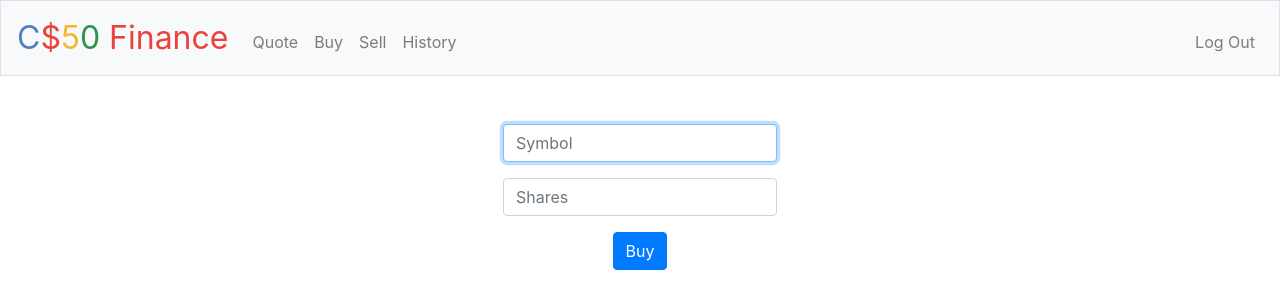
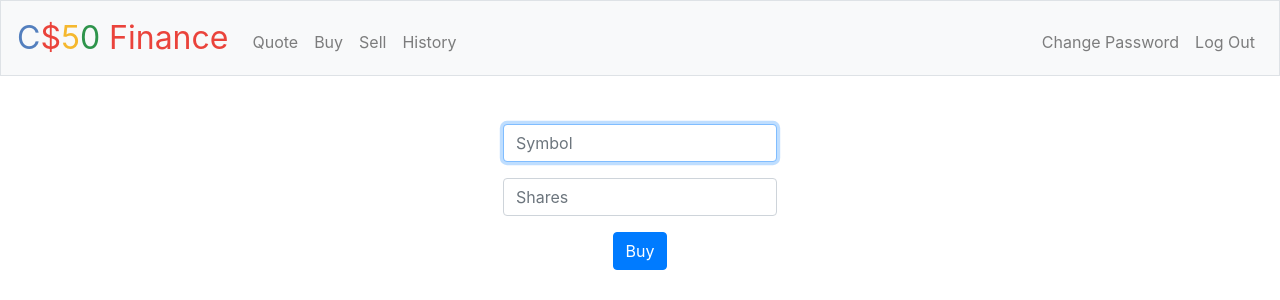
Before and after one commit to alishahwee/finance, a Flask app: page /buy in a window 1280 px wide. Shown: the top 300 px of the page. Run offline with Flask 2, Linux system fonts and the light colour scheme; the visitor is signed in with stand-in values (Sample User, id 1); some libraries are stand-ins or nearby versions.

Commit message:
Update navbar to include link to change password

```diff
--- a/templates/layout.html
+++ b/templates/layout.html
@@ -40,6 +40,7 @@
                         <li class="nav-item"><a class="nav-link" href="/history">History</a></li>
                     </ul>
                     <ul class="navbar-nav ml-auto mt-2">
+                        <li class="nav-item"><a class="nav-link" href="/change-password">Change Password</a></li>
                         <li class="nav-item"><a class="nav-link" href="/logout">Log Out</a></li>
                     </ul>
                 {% else %}
```
